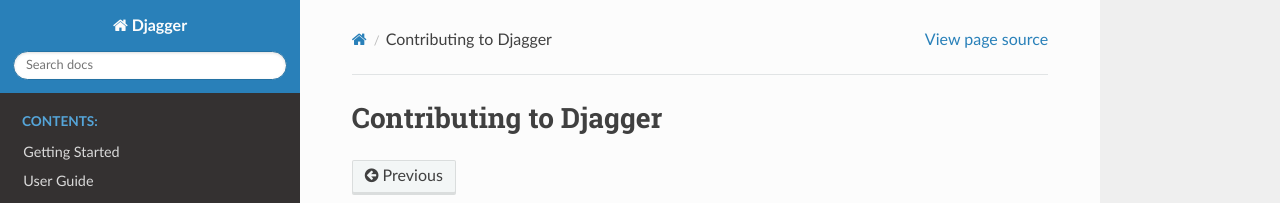
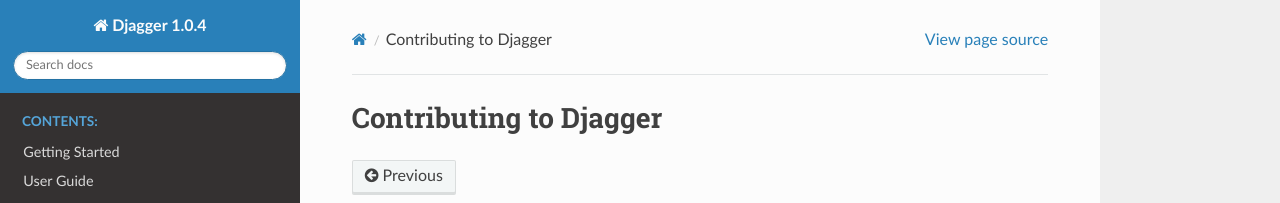
Before and after one commit to royhzq/djagger, a Sphinx documentation site: the page built from docs/source/contributing.rst, in a window 1280 px wide. Shown: the top 203 px of the page. Built offline with Sphinx 7.4.7 and the Read the Docs theme 2.0.0, drawn with Linux system fonts in a browser that asks for light colours.

Commit message:
Updated doc version

```diff
--- a/docs/source/conf.py
+++ b/docs/source/conf.py
@@ -20,12 +20,12 @@
 
 # -- Project information -----------------------------------------------------
 
-project = 'Djagger'
+project = 'Djagger 1.0.4'
 copyright = '2021, royhzq'
 author = 'royhzq'
 
 # The full version, including alpha/beta/rc tags
-release = '1.0.3'
+release = '1.0.4'
 
 
 # -- General configuration ---------------------------------------------------
```
Also changed, not shown: 1 other file.
